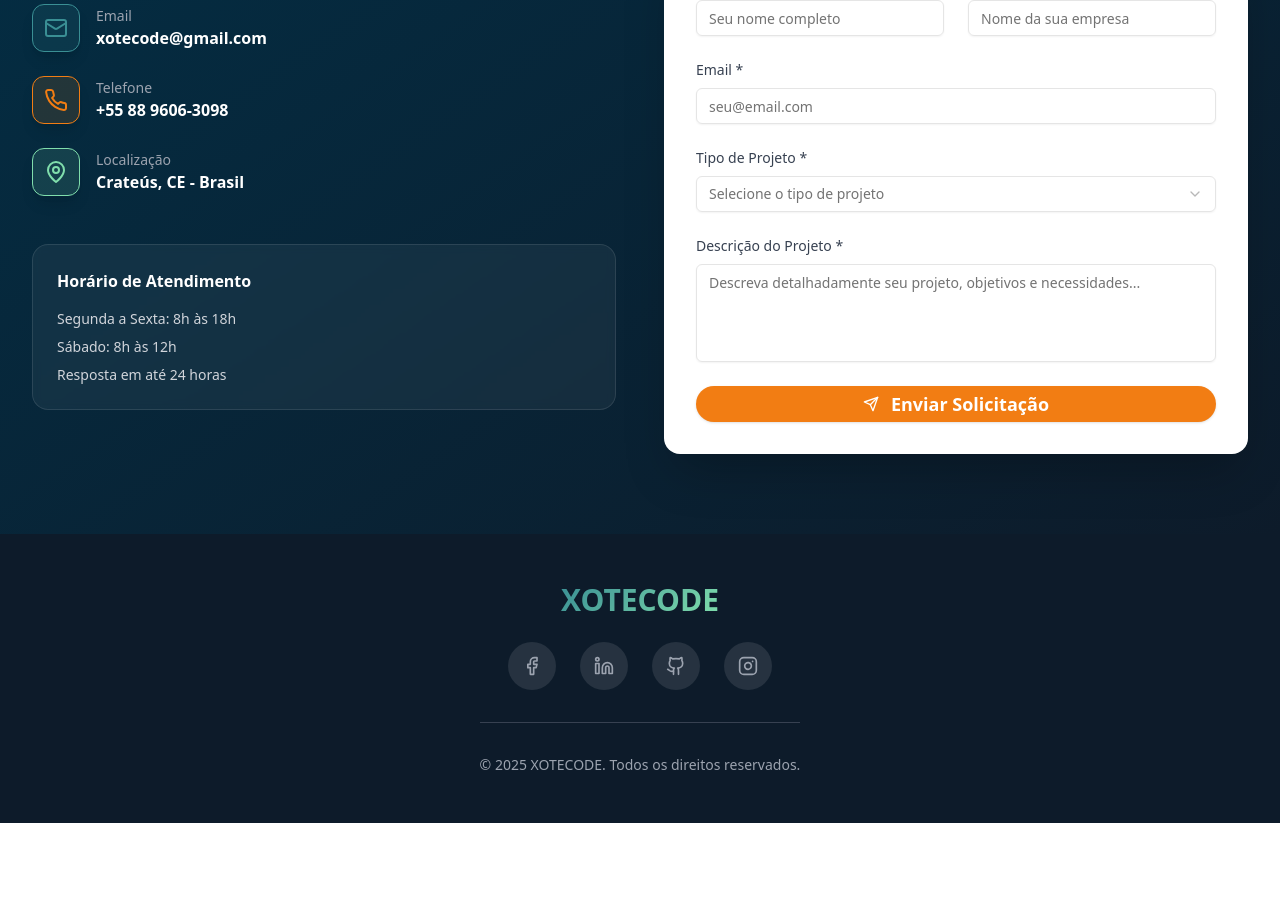
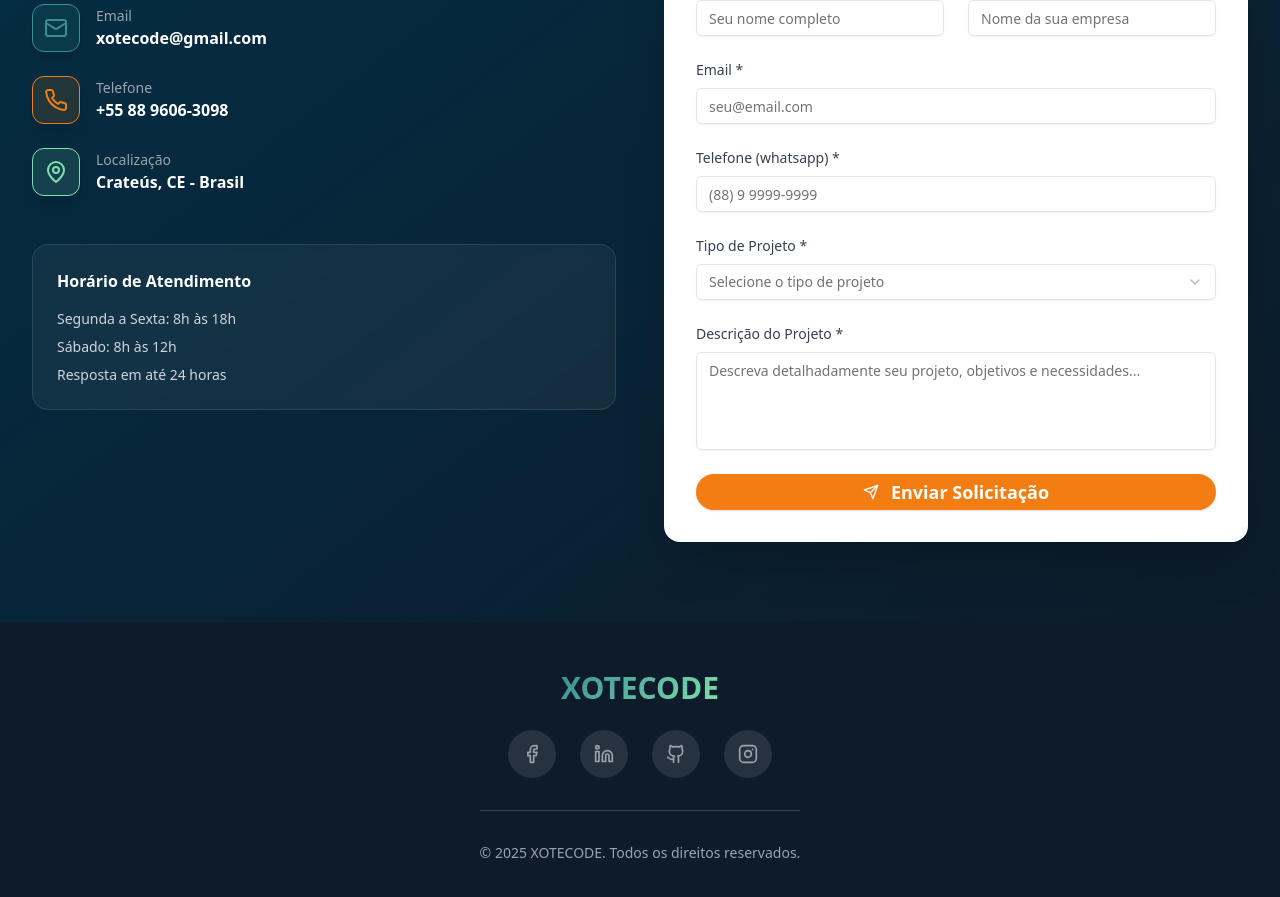
Before and after one commit to Xotecode-dev/xotecode-site, a React (Vite) app: page / in a window 1280 px wide. Shown: the part 5766-6663 px from the top of the page. Before the commit the page ends 6589 px from the top, so only its background shows below. Built offline with nearby package versions, Linux system fonts and the light colour scheme.

Commit message:
Incluir campo telefone

```diff
--- a/package.json
+++ b/package.json
@@ -1,5 +1,4 @@
 {
-  "homepage": "https://Fconeto.github.io/xotecode-site",
   "name": "xotecode",
   "private": true,
   "version": "0.0.0",
--- a/src/components/ContactSection.tsx
+++ b/src/components/ContactSection.tsx
@@ -13,6 +13,7 @@ export default function ContactSection() {
     nome: '',
     empresa: '',
     email: '',
+    telefone: '',
     tipo_projeto: '',
     descricao: ''
   });
@@ -40,6 +41,7 @@ export default function ContactSection() {
           nome: formData.nome,
           empresa: formData.empresa,
           email: formData.email,
+          telefone: formData.telefone,
           tipo_projeto: formData.tipo_projeto,
           descricao_projeto: formData.descricao,
         },
@@ -50,6 +52,7 @@ export default function ContactSection() {
         nome: '',
         empresa: '',
         email: '',
+        telefone: '',
         tipo_projeto: '',
         descricao: ''
       });
@@ -173,6 +176,20 @@ export default function ContactSection() {
 
               <div>
                 <label className="block text-sm font-medium text-gray-700 mb-2">
+                  Telefone (whatsapp) *
+                </label>
+                <Input
+                  type="telephone"
+                  required
+                  value={formData.telefone}
+                  onChange={(e) => handleInputChange('telefone', e.target.value)}
+                  className="w-full"
+                  placeholder="(88) 9 9999-9999"
+                />
+              </div>
+
+              <div>
+                <label className="block text-sm font-medium text-gray-700 mb-2">
                   Tipo de Projeto *
                 </label>
                 <Select value={formData.tipo_projeto} onValueChange={(value) => handleInputChange('tipo_projeto', value)}>
--- a/src/index.css
+++ b/src/index.css
@@ -11,6 +11,7 @@
   --color-darker: #0d1b2a;
   --color-light: #f7eccf;
   --color-cream: #f5d5b0;
+  --color-afternoon: #ffb703;
 }
 
 html {
--- a/vite.config.ts
+++ b/vite.config.ts
@@ -3,5 +3,5 @@ import react from '@vitejs/plugin-react'
 
 export default defineConfig({
   plugins: [react()],
-  base: "/xotecode-site/"
+  base: "/"
 })
```
